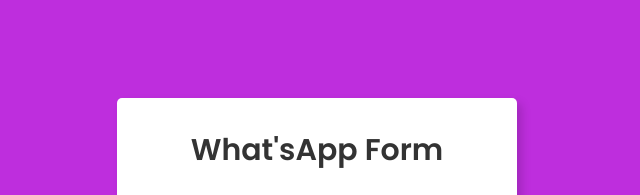
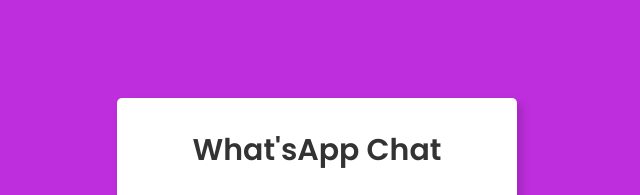
Before and after one commit to thefaizanakhtar/Whatsapp, a plain HTML site: page index.html in a window 1280 px wide. Shown: the top 195 px of the page, 323-963 px from the left. Drawn offline with Linux system fonts and the light colour scheme.

Commit message:
Update index.html

```diff
--- a/index.html
+++ b/index.html
@@ -18,7 +18,7 @@
   </head>
   <body>
     <div class="main_div">
-      <div class="title">What'sApp Form</div>
+      <div class="title">What'sApp Chat</div>
       <form>
         <div class="input_box">
           <input type="text" id="countryCode" name="countryCode" placeholder="Country Code" value="+91" required />
```
